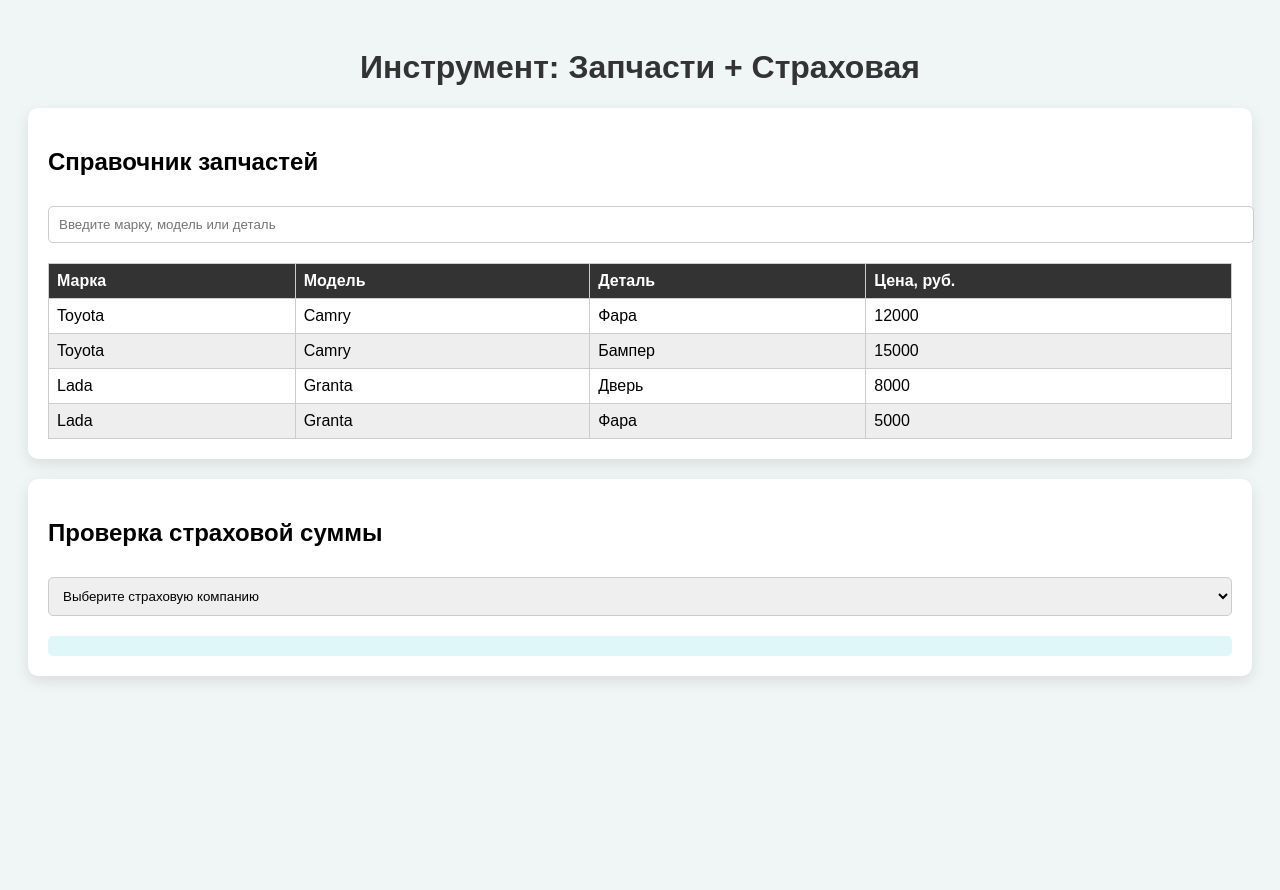
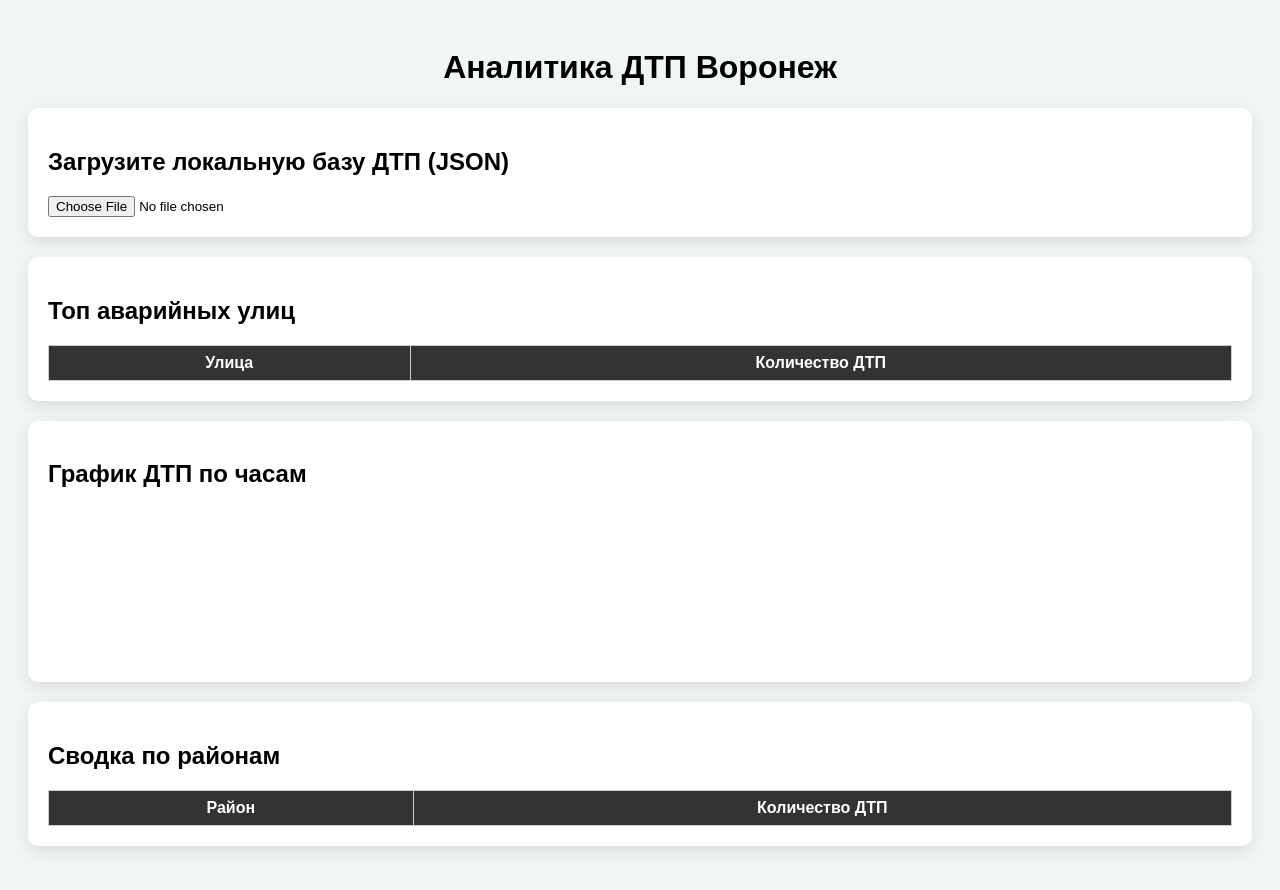
Before and after one commit to avgustvoronezhsky-cpu/Kalkul-, a plain HTML site: page index.html in a window 1280 px wide. Before the commit the page ends 800 px from the top, so only its background shows below. Drawn offline with nearby package versions, Linux system fonts and the light colour scheme.

Commit message:
Update index.html

```diff
--- a/index.html
+++ b/index.html
@@ -2,102 +2,133 @@
 <html lang="ru">
 <head>
 <meta charset="UTF-8">
-<title>Автономный инструмент: Запчасти + Страховая</title>
+<title>Аналитика ДТП Воронеж</title>
 <meta name="viewport" content="width=device-width, initial-scale=1.0">
+<script src="https://cdn.jsdelivr.net/npm/chart.js"></script>
 <style>
-body { font-family: Arial, sans-serif; background: #f0f5f5; padding: 20px; }
-h1 { text-align: center; color: #333; }
+body { font-family: Arial, sans-serif; padding: 20px; background: #f0f5f5; }
+h1 { text-align: center; }
 section { background: #fff; padding: 20px; border-radius: 10px; margin-bottom: 20px; box-shadow: 0 5px 15px rgba(0,0,0,0.1);}
-input, select { width: 100%; padding: 10px; margin: 10px 0; border-radius: 5px; border: 1px solid #ccc; }
+canvas { max-width: 100%; }
 table { width: 100%; border-collapse: collapse; margin-top: 10px; }
-th, td { border: 1px solid #ccc; padding: 8px; text-align: left; }
+th, td { border: 1px solid #ccc; padding: 8px; }
 th { background: #333; color: #fff; }
-tr:nth-child(even) { background: #eee; }
-#insuranceResult { margin-top: 10px; padding: 10px; background: #e0f7fa; border-radius: 5px; }
+tr:nth-child(even){background:#eee;}
 </style>
 </head>
 <body>
 
-<h1>Инструмент: Запчасти + Страховая</h1>
+<h1>Аналитика ДТП Воронеж</h1>
 
 <section>
-  <h2>Справочник запчастей</h2>
-  <input type="text" id="partSearch" placeholder="Введите марку, модель или деталь">
-  <table>
+  <h2>Загрузите локальную базу ДТП (JSON)</h2>
+  <input type="file" id="fileInput" accept=".json">
+</section>
+
+<section>
+  <h2>Топ аварийных улиц</h2>
+  <table id="streetTable">
     <thead>
-      <tr><th>Марка</th><th>Модель</th><th>Деталь</th><th>Цена, руб.</th></tr>
+      <tr><th>Улица</th><th>Количество ДТП</th></tr>
     </thead>
-    <tbody id="partTable"></tbody>
+    <tbody></tbody>
   </table>
 </section>
 
 <section>
-  <h2>Проверка страховой суммы</h2>
-  <select id="insuranceSelect">
-    <option value="">Выберите страховую компанию</option>
-  </select>
-  <div id="insuranceResult"></div>
+  <h2>График ДТП по часам</h2>
+  <canvas id="hoursChart"></canvas>
+</section>
+
+<section>
+  <h2>Сводка по районам</h2>
+  <table id="districtTable">
+    <thead>
+      <tr><th>Район</th><th>Количество ДТП</th></tr>
+    </thead>
+    <tbody></tbody>
+  </table>
 </section>
 
 <script>
-// ===== Данные запчастей =====
-const parts = [
-  {brand:"Toyota", model:"Camry", part:"Фара", price:12000},
-  {brand:"Toyota", model:"Camry", part:"Бампер", price:15000},
-  {brand:"Lada", model:"Granta", part:"Дверь", price:8000},
-  {brand:"Lada", model:"Granta", part:"Фара", price:5000}
-];
+// ===== Настройки Telegram =====
+const BOT_TOKEN = "7540783502:AAGaCzOo4G951ECpFBeUED5_Mhk0qFdlkFI";
+const CHAT_ID = "881133631";
+const peakHours = [8,9,17,18,19]; // часы пик
 
-function renderParts(data) {
-  const tbody = document.getElementById('partTable');
-  tbody.innerHTML = '';
-  data.forEach(p => {
-    const tr = document.createElement('tr');
-    tr.innerHTML = `<td>${p.brand}</td><td>${p.model}</td><td>${p.part}</td><td>${p.price}</td>`;
-    tbody.appendChild(tr);
-  });
+function sendTelegram(message){
+    fetch(`https://api.telegram.org/bot${BOT_TOKEN}/sendMessage`, {
+        method: "POST",
+        headers: {"Content-Type": "application/json"},
+        body: JSON.stringify({chat_id: CHAT_ID, text: message})
+    }).catch(err => console.log("Telegram fetch error:", err));
 }
-renderParts(parts);
 
-document.getElementById('partSearch').addEventListener('input', function() {
-  const query = this.value.toLowerCase();
-  const filtered = parts.filter(p =>
-    p.brand.toLowerCase().includes(query) ||
-    p.model.toLowerCase().includes(query) ||
-    p.part.toLowerCase().includes(query)
-  );
-  renderParts(filtered);
-});
+// ===== Аналитика =====
+function updateAnalytics(data){
+    const streetCount = {};
+    const hourCount = {};
+    const districtCount = {};
 
-// ===== Данные страховых компаний =====
-const insuranceData = [
-  {company:"Росгосстрах", type:"ОСАГО", maxSum:500000},
-  {company:"Росгосстрах", type:"КАСКО", maxSum:1000000},
-  {company:"Ингосстрах", type:"ОСАГО", maxSum:400000},
-  {company:"Ингосстрах", type:"КАСКО", maxSum:900000}
-];
+    data.forEach(d => {
+        streetCount[d.street] = (streetCount[d.street] || 0) + 1;
+        districtCount[d.district] = (districtCount[d.district] || 0) + 1;
+        const hour = parseInt(d.time.split(":")[0]);
+        hourCount[hour] = (hourCount[hour] || 0) + 1;
+    });
 
-// Заполняем select
-const select = document.getElementById('insuranceSelect');
-insuranceData.forEach(item => {
-  const option = document.createElement('option');
-  option.value = `${item.company}|${item.type}|${item.maxSum}`;
-  option.textContent = `${item.company} - ${item.type}`;
-  select.appendChild(option);
-});
+    // Топ улиц
+    const streetTable = document.querySelector("#streetTable tbody");
+    streetTable.innerHTML = "";
+    Object.entries(streetCount).sort((a,b)=>b[1]-a[1]).forEach(([street,count]) => {
+        const tr = document.createElement("tr");
+        tr.innerHTML = `<td>${street}</td><td>${count}</td>`;
+        streetTable.appendChild(tr);
+    });
 
-select.addEventListener('change', function() {
-  const val = this.value;
-  if(!val) {
-    document.getElementById('insuranceResult').textContent = '';
-    return;
-  }
-  const [company, type, maxSum] = val.split('|');
-  document.getElementById('insuranceResult').innerHTML = `
-    Страховая: <strong>${company}</strong><br>
-    Тип полиса: <strong>${type}</strong><br>
-    Максимальная выплата: <strong>${Number(maxSum).toLocaleString()} руб.</strong>
-  `;
+    // Сводка по районам
+    const districtTable = document.querySelector("#districtTable tbody");
+    districtTable.innerHTML = "";
+    Object.entries(districtCount).sort((a,b)=>b[1]-a[1]).forEach(([district,count]) => {
+        const tr = document.createElement("tr");
+        tr.innerHTML = `<td>${district}</td><td>${count}</td>`;
+        districtTable.appendChild(tr);
+    });
+
+    // График по часам
+    const ctx = document.getElementById("hoursChart").getContext("2d");
+    new Chart(ctx, {
+        type: 'bar',
+        data: {
+            labels: Object.keys(hourCount).sort((a,b)=>a-b),
+            datasets: [{
+                label: 'Количество ДТП',
+                data: Object.keys(hourCount).sort((a,b)=>a-b).map(h=>hourCount[h]),
+                backgroundColor: '#2193b0'
+            }]
+        },
+        options: { responsive: true, plugins: { legend: { display: false } } }
+    });
+
+    // Telegram уведомление по часам пик
+    let message = "📊 Часы пик ДТП Воронеж:\n";
+    Object.entries(hourCount).filter(([h]) => peakHours.includes(parseInt(h)))
+        .sort((a,b)=>b[1]-a[1])
+        .forEach(([h,count]) => {
+            message += `Час ${h}:00 — ${count} ДТП\n`;
+        });
+    sendTelegram(message);
+}
+
+// ===== Загрузка файла =====
+document.getElementById("fileInput").addEventListener("change", function(e){
+    const file = e.target.files[0];
+    const reader = new FileReader();
+    reader.onload = function(event){
+        const data = JSON.parse(event.target.result);
+        updateAnalytics(data);
+    }
+    reader.readAsText(file);
 });
 </script>
 
```
